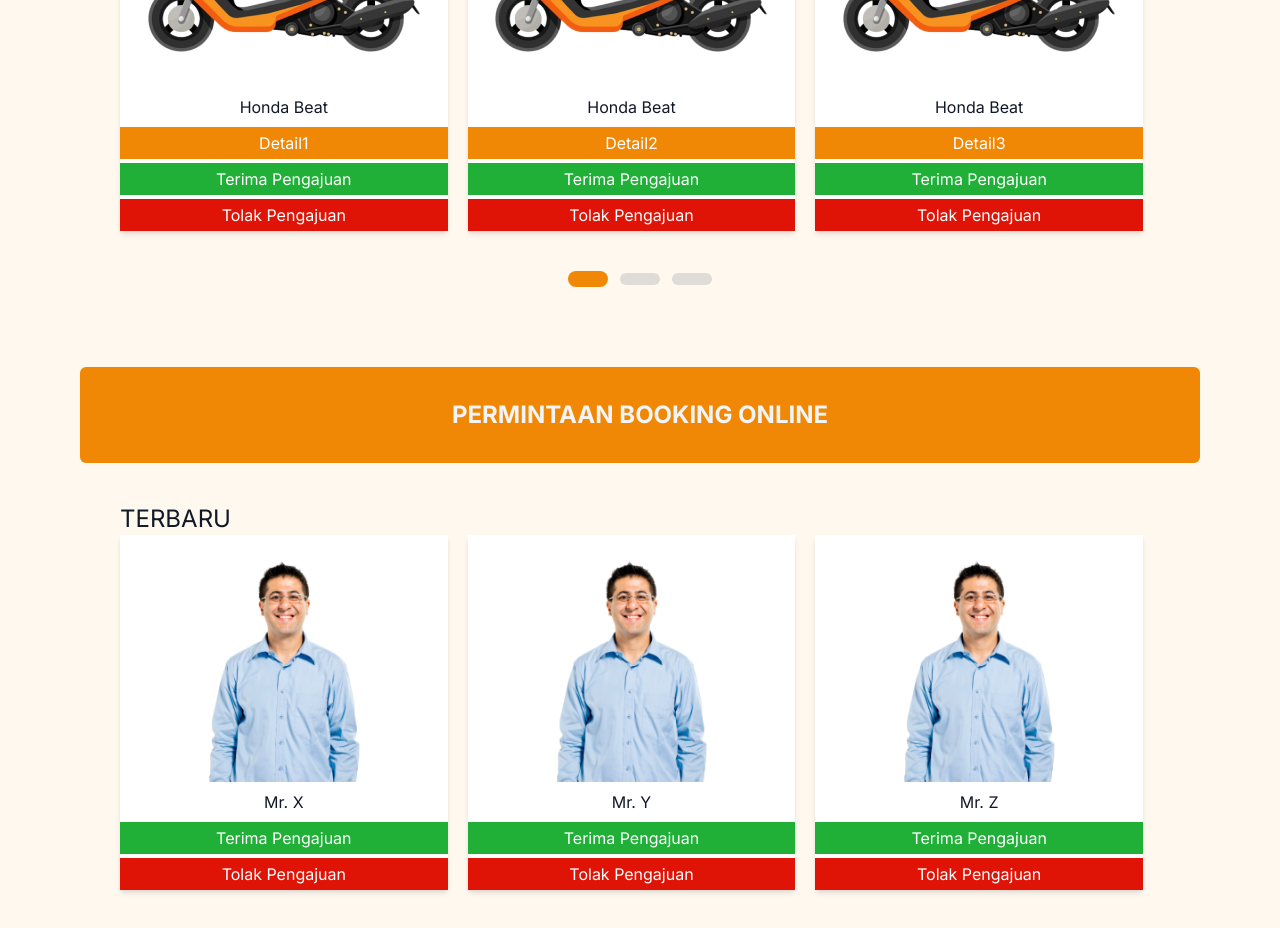
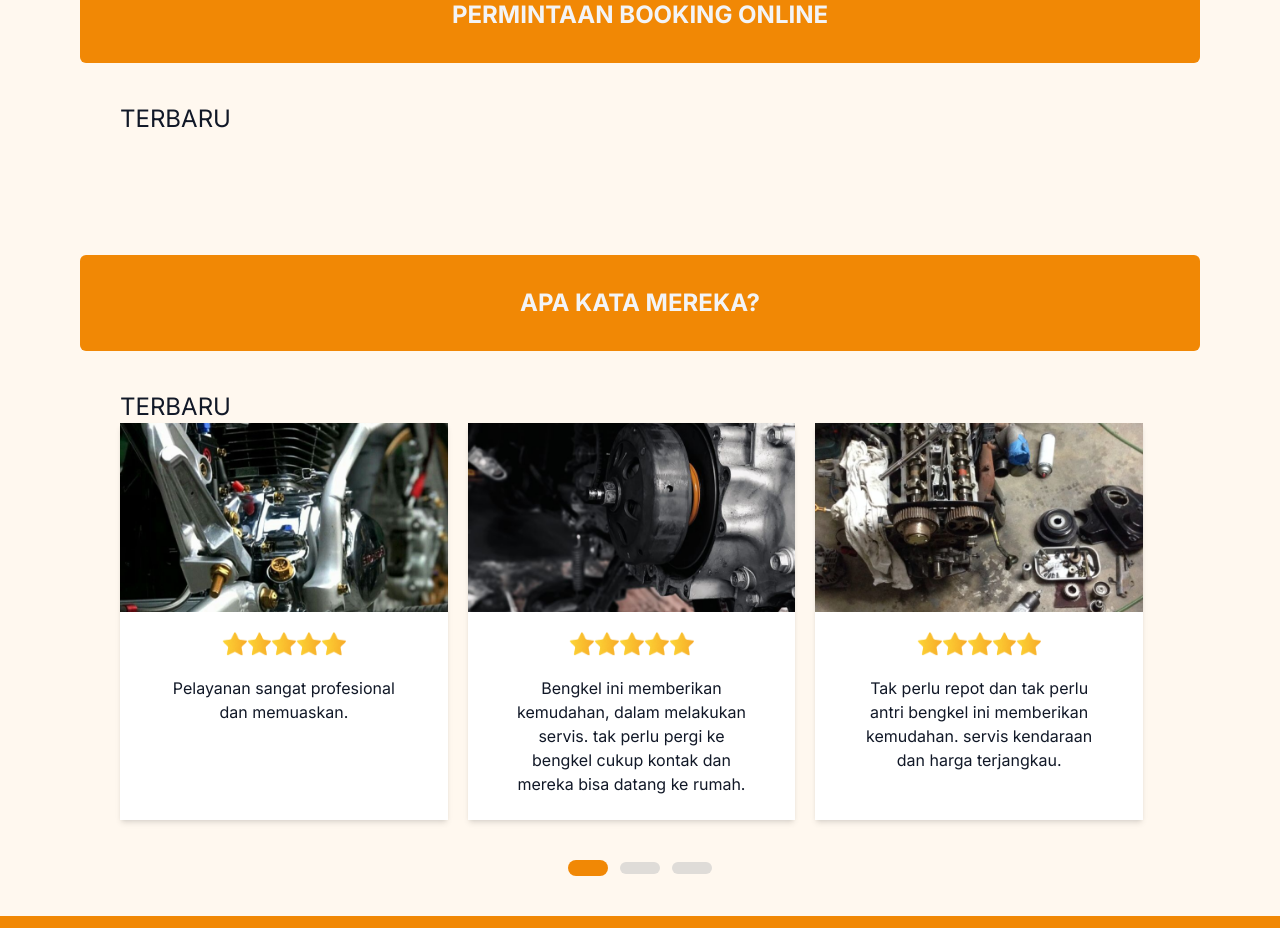
Before and after one commit to kukuh-imanura/kurnia-motor, a React (Vite) app: page / in a window 1280 px wide. Shown: the part 1040-1968 px from the top of the page. Built offline with nearby package versions, Linux system fonts and the light colour scheme.

Commit message:
handle button card

```diff
--- a/src/components/default/Card.tsx
+++ b/src/components/default/Card.tsx
@@ -1,7 +1,12 @@
 import { Link } from "react-router-dom"
 import imgStar from '../../../public/assets/icons/star.png'
+import { useState } from "react"
 
 function Action(props:any) {
+  // HANDLE ACTION
+  const [_, setStatus] = useState(props.status)
+  // TODO : simpan status setelah di set
+
   return (
     <div className="bg-white w-[327.67px] shadow-md">
       <div className="p-2 flex gap-2 flex-col items-center">
@@ -15,9 +20,10 @@ function Action(props:any) {
             <Link to={props.link} className="bg-brand-1 py-1 w-full text-center">{props.btn}</Link>
           ) : ''
         }
-        <Link to="" className="bg-[#20B038] py-1 w-full text-center">Terima Pengajuan</Link>
+
         {/* TODO : Action Hapus Ketika di Tolak */}
-        <Link to="" className="bg-[#DF1407] py-1 w-full text-center">Tolak Pengajuan</Link>
+        <button onClick={() => setStatus("accepted")} className="bg-[#20B038] py-1 w-full text-center">Terima Pengajuan</button>
+        <button onClick={() => setStatus("denied")} className="bg-[#DF1407] py-1 w-full text-center">Tolak Pengajuan</button>
       </div>
     </div>
   )
--- a/src/components/default/Slider.tsx
+++ b/src/components/default/Slider.tsx
@@ -1,17 +1,30 @@
 import Card from "./Card";
 import { useState } from "react";
 
-function Default(props:any) {
-  const cardPickup = props.cards
+function Action(props:any) {
 
+  const card = props.cards
+
+  // FILTER SLIDE
+  const date = new Date()
+  const today = `${date.getDate()}-${date.getMonth()+1}-${date.getFullYear()}`
+
+  const newCard = card.filter((value:any) => {
+    // Memeriksa apakah tanggal kartu sama dengan tanggal hari ini
+    return value.date === today && value.status === "waiting"
+  });
+
+  // console.log(newCard)
+
+  // HANDLE SLIDE
   const cardCount = 3
-  const slideCount = Math.ceil(cardPickup.length / cardCount)
+  const slideCount = Math.ceil(newCard.length / cardCount)
   const slideCountArrray = Array.from({length:slideCount}, (_, index) => index)
 
   const [activeSlide, setActiveSlide] = useState(0)
 
   const firstCard = activeSlide * cardCount
-  const currentSlide = cardPickup.slice(firstCard, firstCard + cardCount)
+  const currentSlide = newCard.slice(firstCard, firstCard + cardCount)
 
   return (
     <div>
@@ -19,7 +32,7 @@ function Default(props:any) {
       {/* CARD */}
       <div className="flex gap-5 w-fit">
         {currentSlide.map((value:any, index:any) => (
-          <Card.Action key={index} img={value.img} text={value.text} btn={value.btn} link={value.link} />
+          <Card.Action key={index} img={value.img} text={value.text} btn={value.btn} link={value.link} status={value.status}/>
         ))}
       </div>
 
@@ -72,7 +85,7 @@ function Review(props:any) {
 }
 
 const Slider = {
-  Default,
+  Action,
   Review,
 }
 
--- a/src/pages/Home.tsx
+++ b/src/pages/Home.tsx
@@ -32,24 +32,24 @@ function Home() {
 
   // PICKUP
   const cardPickup = [
-    { img: imgPickup, text: "Honda Beat", btn: "Detail1", link: "/detail" },
-    { img: imgPickup, text: "Honda Beat", btn: "Detail2", link: "/detail" },
-    { img: imgPickup, text: "Honda Beat", btn: "Detail3", link: "/detail" },
-    { img: imgPickup, text: "Honda Beat", btn: "Detail4", link: "/detail" },
-    { img: imgPickup, text: "Honda Beat", btn: "Detail5", link: "/detail" },
-    { img: imgPickup, text: "Honda Beat", btn: "Detail5", link: "/detail" },
-    { img: imgPickup, text: "Honda Beat", btn: "Detail5", link: "/detail" },
+    { id: 1, img: imgPickup, text: "Honda Beat", btn: "Detail1", link: "/detail", status: "accepted", date: "16-11-2023"},
+    { id: 2, img: imgPickup, text: "Honda Beat", btn: "Detail2", link: "/detail", status: "accepted", date: "17-11-2023"},
+    { id: 3, img: imgPickup, text: "Honda Beat", btn: "Detail3", link: "/detail", status: "denied", date: "18-11-2023"},
+    { id: 4, img: imgPickup, text: "Honda Beat", btn: "Detail4", link: "/detail", status: "denied", date: "19-11-2023"},
+    { id: 5, img: imgPickup, text: "Honda Beat", btn: "Detail5", link: "/detail", status: "denied", date: "20-11-2023"},
+    { id: 6, img: imgPickup, text: "Honda Beat", btn: "Detail5", link: "/detail", status: "waiting", date: "20-11-2023"},
+    { id: 7, img: imgPickup, text: "Honda Beat", btn: "Detail5", link: "/detail", status: "waiting", date: "20-11-2023"},
   ];
 
   // BOOKING
   const cardBooking = [
-    { img: imgBooking, text: "Mr. X"},
-    { img: imgBooking, text: "Mr. Y"},
-    { img: imgBooking, text: "Mr. Z"},
-    { img: imgBooking, text: "Mr. A"},
-    { img: imgBooking, text: "Mr. B"},
-    { img: imgBooking, text: "Mr. C"},
-    { img: imgBooking, text: "Mr. D"},
+    { id: 1, img: imgBooking, text: "Mr. X", status: "waiting", date: "20-11-2023"},
+    { id: 2, img: imgBooking, text: "Mr. Y", status: "waiting", date: "20-11-2023"},
+    { id: 3, img: imgBooking, text: "Mr. Z", status: "waiting", date: "20-11-2023"},
+    { id: 4, img: imgBooking, text: "Mr. A", status: "waiting", date: "20-11-2023"},
+    { id: 5, img: imgBooking, text: "Mr. B", status: "waiting", date: "20-11-2023"},
+    { id: 6, img: imgBooking, text: "Mr. C", status: "waiting", date: "20-11-2023"},
+    { id: 7, img: imgBooking, text: "Mr. D", status: "waiting", date: "20-11-2023"},
   ];
 
   // ULASAN
@@ -86,7 +86,7 @@ function Home() {
 
         <div className="px-10 h-full w-full">
           <p className="text-2xl text-gray-900">TERBARU</p>
-          <Slider.Default cards={cardPickup}/>
+          <Slider.Action cards={cardPickup}/>
         </div>
       </section>
 
@@ -95,7 +95,7 @@ function Home() {
 
         <div className="px-10 h-full w-full">
           <p className="text-2xl text-gray-900">TERBARU</p>
-          <Slider.Default cards={cardBooking}/>
+          <Slider.Action cards={cardBooking}/>
         </div>
       </section>
 
```
